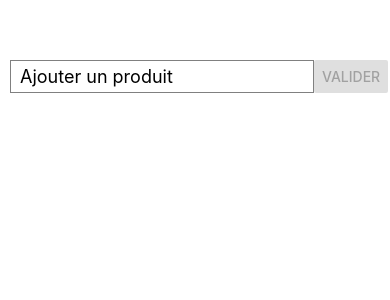
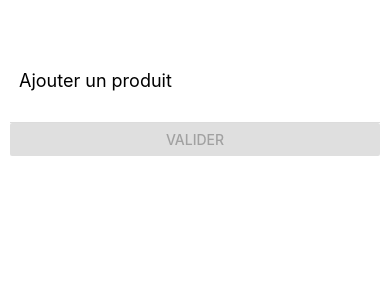
Before and after one commit to Railrik/shopping-list-react-native, a React Native app: screen / in a window 390 px wide. Shown: the top 300 px of the page. Built offline with nearby package versions, Linux system fonts and the light colour scheme.

Commit message:
:sparkles: Add multiLine and maxLength 255 char when add product

```diff
--- a/Components/AddProduct.js
+++ b/Components/AddProduct.js
@@ -32,8 +32,11 @@ const AddProduct = ({ submitHandler }) => {
                 placeholder="Ajouter un produit"
                 onChangeText={inputHandler}
                 value={product}
+                multiline
+                maxLength={255}
             />
             <Button
+                style={styles.validButton}
                 title="Valider"
                 onPress={handleClick}
                 disabled={isSubmitBtnDisabled}
@@ -46,15 +49,14 @@ export default AddProduct;
 
 const styles = StyleSheet.create({
     inputContainer: {
-        flexDirection: "row",
         marginBottom: 15,
     },
     textInput: {
-        borderColor: "grey",
-        borderWidth: 1,
-        padding: 5,
+        borderBottomColor: "gainsboro",
+        borderBottomWidth: 1,
+        padding: 10,
         paddingLeft: 9,
         fontSize: 18,
         flexGrow: 1,
-    }
+    },
 })
```
